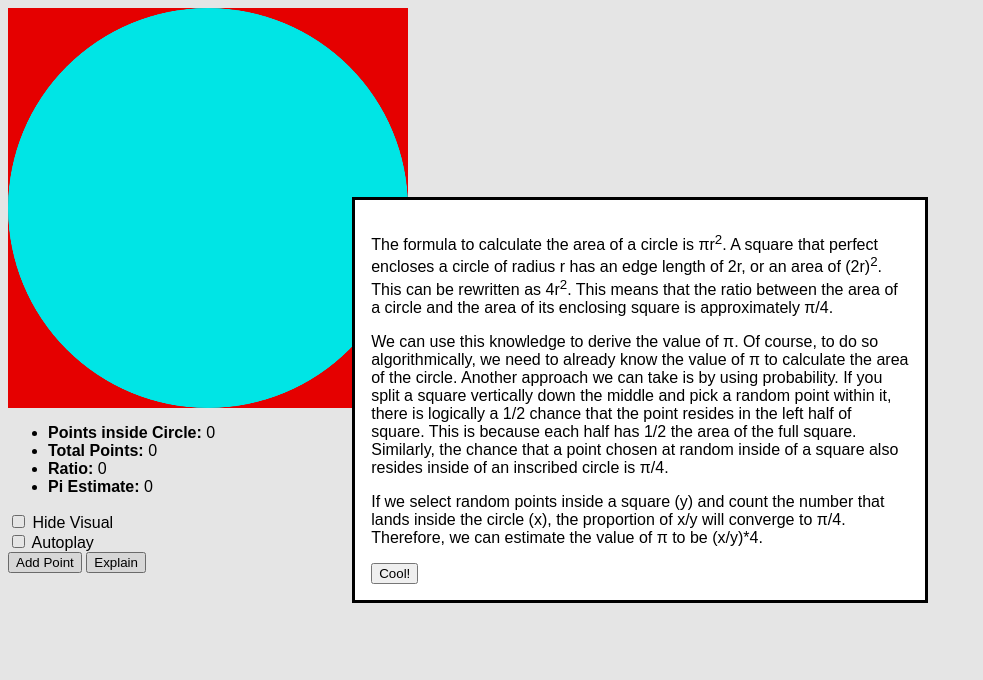
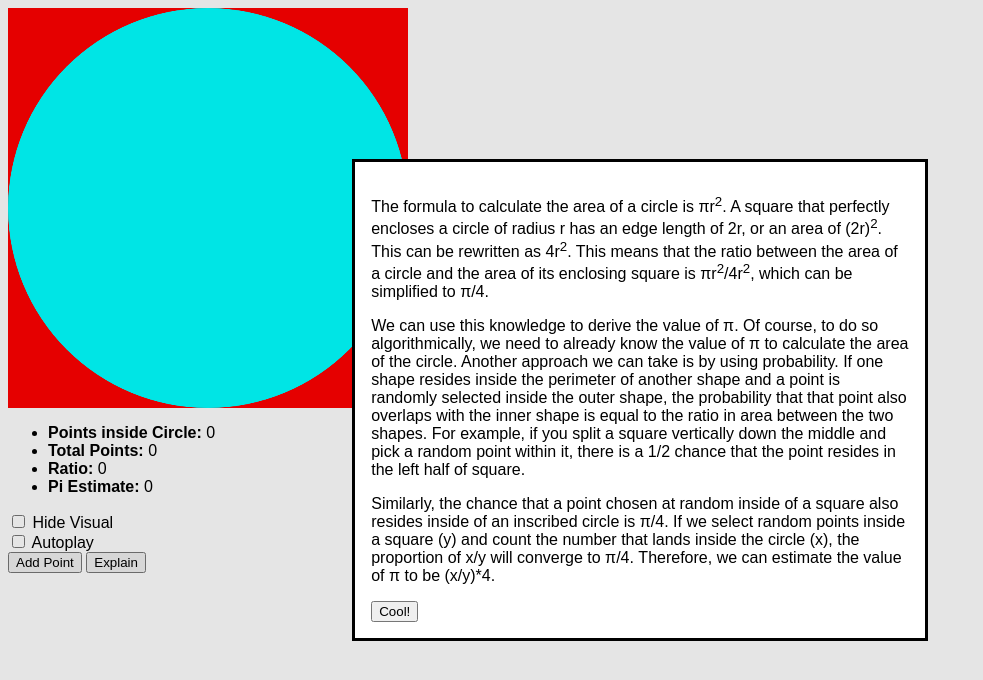
Before and after one commit to quangdaon/pi-squared, a Svelte app: page / in a window 1280 px wide. Both pictures are taken after a click on the button "Explain". Shown: the top 680 px of the page, without its empty margins (0-983 px from the left). Built offline with nearby package versions, Linux system fonts and the light colour scheme.

Commit message:
Update explanation

```diff
--- a/src/components/Explanation.svelte
+++ b/src/components/Explanation.svelte
@@ -7,27 +7,31 @@
 <dialog bind:this={dialog}>
   <p>
     The formula to calculate the area of a circle is πr<sup>2</sup>. A square
-    that perfect encloses a circle of radius r has an edge length of 2r, or an
+    that perfectly encloses a circle of radius r has an edge length of 2r, or an
     area of (2r)<sup>2</sup>. This can be rewritten as 4r<sup>2</sup>. This
     means that the ratio between the area of a circle and the area of its
-    enclosing square is approximately π/4.
+    enclosing square is πr<sup>2</sup>/4r<sup>2</sup>, which can be simplified
+    to π/4.
   </p>
 
   <p>
     We can use this knowledge to derive the value of π. Of course, to do so
     algorithmically, we need to already know the value of π to calculate the
     area of the circle. Another approach we can take is by using probability. If
-    you split a square vertically down the middle and pick a random point within
-    it, there is logically a 1/2 chance that the point resides in the left half
-    of square. This is because each half has 1/2 the area of the full square.
-    Similarly, the chance that a point chosen at random inside of a square also
-    resides inside of an inscribed circle is π/4.
+    one shape resides inside the perimeter of another shape and a point is
+    randomly selected inside the outer shape, the probability that that point
+    also overlaps with the inner shape is equal to the ratio in area between the
+    two shapes. For example, if you split a square vertically down the middle
+    and pick a random point within it, there is a 1/2 chance that the point
+    resides in the left half of square.
   </p>
 
   <p>
-    If we select random points inside a square (y) and count the number that
-    lands inside the circle (x), the proportion of x/y will converge to π/4.
-    Therefore, we can estimate the value of π to be (x/y)*4.
+    Similarly, the chance that a point chosen at random inside of a square also
+    resides inside of an inscribed circle is π/4. If we select random points
+    inside a square (y) and count the number that lands inside the circle (x),
+    the proportion of x/y will converge to π/4. Therefore, we can estimate the
+    value of π to be (x/y)*4.
   </p>
 
   <form method="dialog">
@@ -35,7 +39,6 @@
   </form>
 </dialog>
 
-
 <style>
   dialog {
     max-width: 42vw;
```
